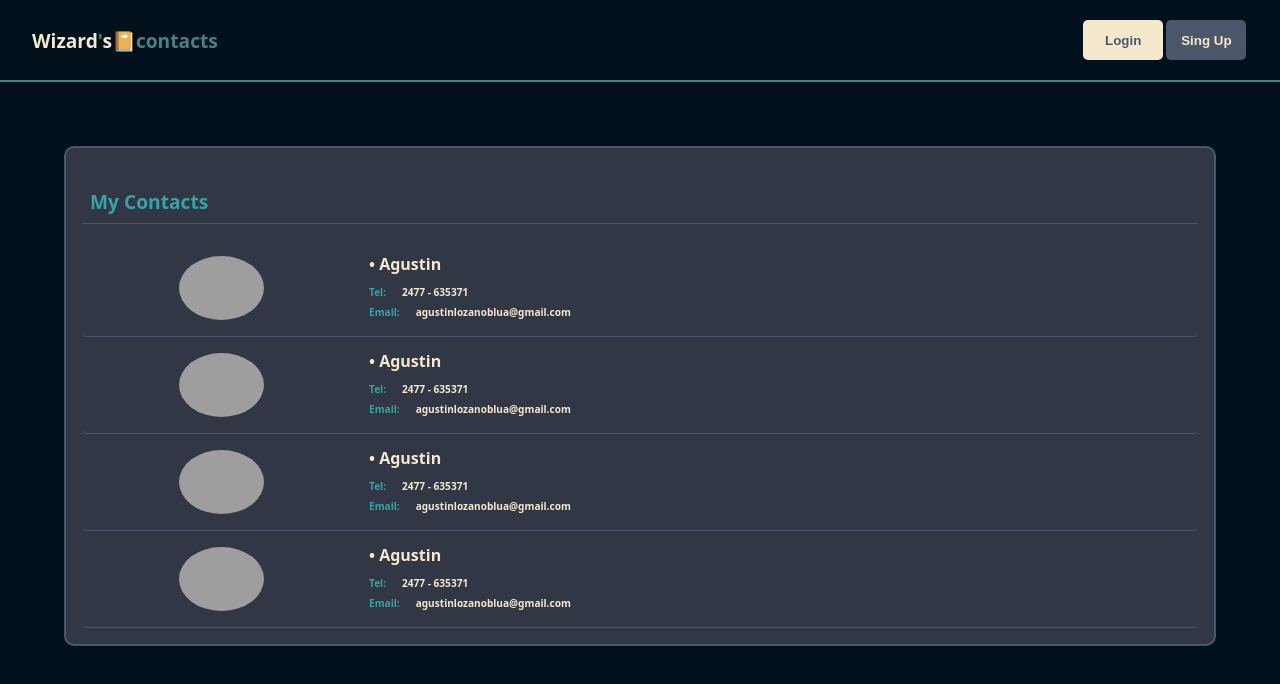
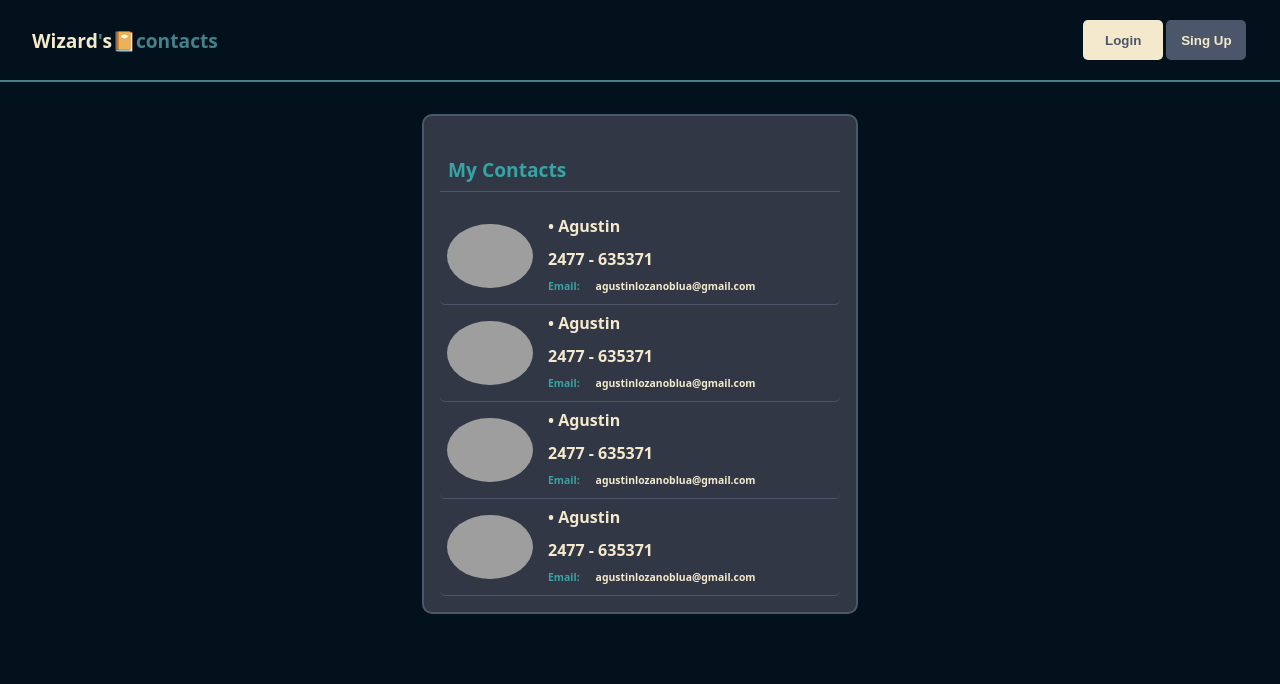
Before and after one commit to agustinlozano/phonebook, an Astro site: page / in a window 1280 px wide. Built offline with nearby package versions, Linux system fonts and the light colour scheme; Astro itself is replaced by a stand-in of ours; grey boxes are pictures that could not be loaded.

Commit message:
A few changes in the UI

```diff
--- a/src/components/Contact/index.css
+++ b/src/components/Contact/index.css
@@ -45,7 +45,7 @@
 }
 
 .contact b, p {
-  font-size: 0.63rem;
+  font-size: 0.65rem;
 }
 
 .contact b {
@@ -63,3 +63,8 @@
   color: #f4e9cd;
   font-weight: bold;
 }
+
+.phone-number {
+  font-size: 1rem;
+  font-weight: bold;
+}
--- a/src/components/Contact/index.jsx
+++ b/src/components/Contact/index.jsx
@@ -11,7 +11,7 @@ const Contact = ({ name, phoneNumber, emailAddress }) => {
           <spam className='name'>&bull; {name}</spam>
         </div>
         <div className='contact-info'>
-          <b className='phone-number'>Tel: <p>{phoneNumber}</p></b>
+          <p className='phone-number'>{phoneNumber}</p>
           <b className='email'>Email: <p>{emailAddress}</p></b>
         </div>
       </div>
--- a/src/components/Contacts/index.css
+++ b/src/components/Contacts/index.css
@@ -2,6 +2,7 @@
   margin: auto;
   padding: 1rem;
   min-width: 260px;
+  max-width: 400px;
   width: auto;
   border-radius: 10px;
   background-color: #313744;
--- a/src/pages/index.css
+++ b/src/pages/index.css
@@ -10,7 +10,7 @@ body {
 }
 
 main {
-  padding: 4rem;
+  padding: 2rem;
 }
 
 h1, h2 {
```
